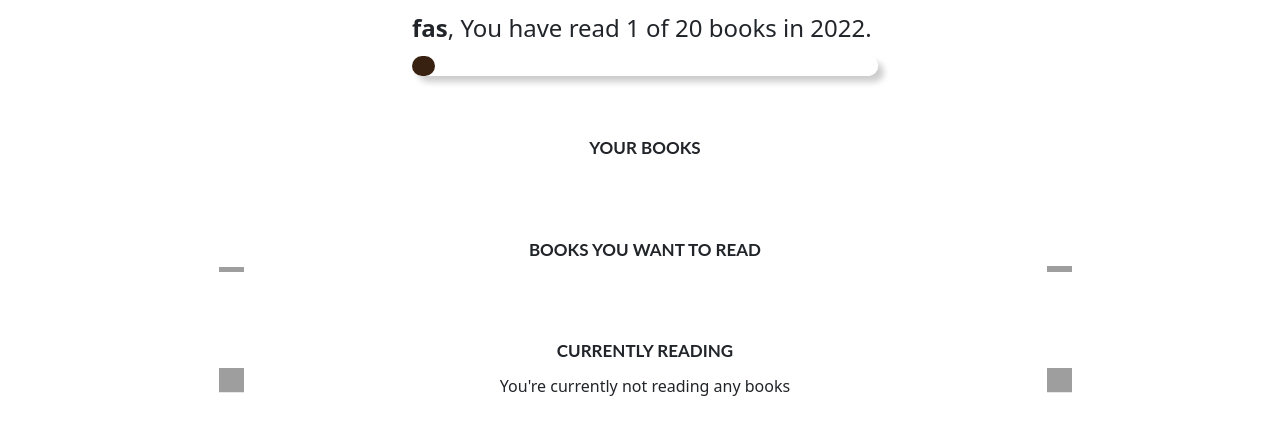
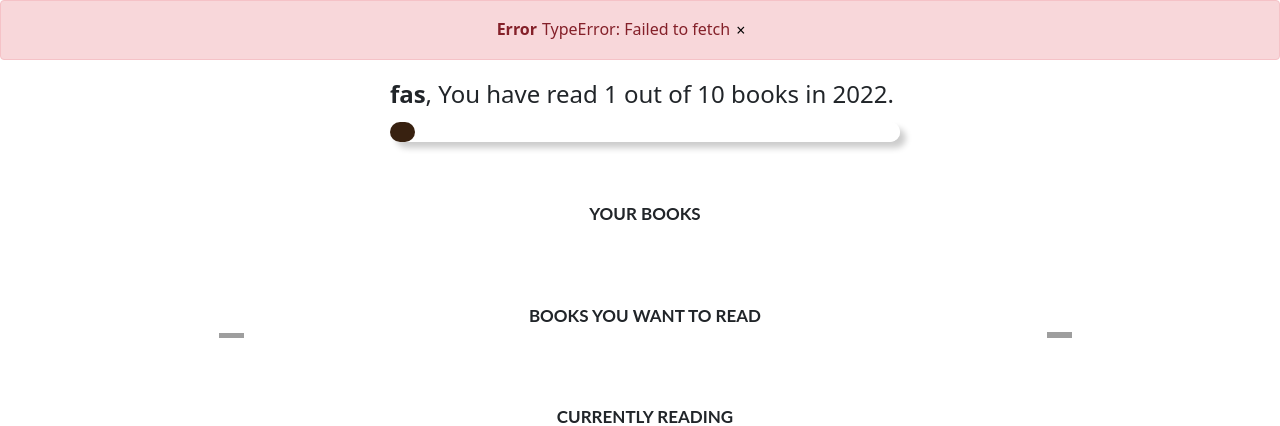
Before and after one commit to Cica-Maca/GoodBooks, a Django app: page /Books/library in a window 1280 px wide. Shown: the part 56-482 px from the top of the page. Run offline with Django 4.2, Linux system fonts and the light colour scheme; a user stored in the database is signed in; data comes from the database, SQL or seed files in the repository; both versions use the stored data as it was after the commit; some libraries are stand-ins or nearby versions; grey boxes are pictures that could not be loaded.

Commit message:
Improved reading goal display

```diff
--- a/Reading/Books/models.py
+++ b/Reading/Books/models.py
@@ -5,6 +5,7 @@ from django.contrib.auth.models import AbstractUser
 
 class User(AbstractUser):
     genres = models.JSONField(default=list)
+    reading_challenge = models.IntegerField(default=10)
 
 class user_book(models.Model):
     user_id = models.ForeignKey(User, related_name="user", on_delete=models.CASCADE)
--- a/Reading/Books/static/javascript.js
+++ b/Reading/Books/static/javascript.js
@@ -101,7 +101,8 @@ if(document.URL.includes('library')){
   document.querySelectorAll('.content-book-hidden').forEach(book => {
     isbn = book.id
     let div = book.parentElement
-    let url, wrongJson;
+    let url
+    let wrongJson = false;
     if (isNaN(isbn)){
       wrongJson = true;
       url = `https://www.googleapis.com/books/v1/volumes/${isbn}`
@@ -109,10 +110,11 @@ if(document.URL.includes('library')){
       url = `https://www.googleapis.com/books/v1/volumes?q=isbn:${isbn}`
     }
     book.remove()
-    fetch(url).then(response => {
+    fetch(url)
+    .then(response => {
       if (!response.ok) return Promise.reject(response);
-    return response.json()
-    }).then(items => {
+    return response.json()})
+    .then(items => {
       if(wrongJson){
         items = JSON.stringify(items)
         items = `{"items":[${items}]}`
@@ -121,6 +123,9 @@ if(document.URL.includes('library')){
 
       bookList(items, div)
       moveArrow
+    })
+    .catch(error =>{
+      serviceError(error)
     })
   })
   window.addEventListener('resize', moveArrow)
@@ -665,7 +670,6 @@ function AdvancedSearchUserQuery() {
 
 
   let url = `https://www.googleapis.com/books/v1/volumes?q=${withoutWordsInTitle}${wordsInTitle}${exactTitle}${isbn}${author}${content}${language}`
-  console.log(url)
   return url
 
 
--- a/Reading/Books/templates/Books/layout.html
+++ b/Reading/Books/templates/Books/layout.html
@@ -24,9 +24,11 @@
               <li class="nav-item">
                 <a class="nav-link" href="{% url 'quotes' %}">Quotes</a>
               </li>
+              {% if user.is_authenticated %}
               <li class="nav-item">
                 <a class="nav-link" href="{% url 'library' %}">My Library</a>
               </li>
+              {% endif %}
               </ul>
             <ul class="navbar-nav mr-right">
               {% if user.is_authenticated %}
--- a/Reading/Books/templates/Books/library.html
+++ b/Reading/Books/templates/Books/library.html
@@ -6,8 +6,16 @@
     <div class="content-wrap">
             <div class="profile-books">
                 <div>
-                <strong>{{user.username}}</strong><span>, You have read {{booksRead}} of 20 books in 2022.</span>
-                <progress max="100" value="{{Percentage}}"></progress>
+                {% if booksRead < 20 %}
+                  <strong>{{user.username}}</strong><span>, You have read {{booksRead}} out of {{user.reading_challenge}} books in 2022.</span>
+                  <progress max="100" value="{{Percentage}}"></progress>
+                {% elif booksRead == 0 %}
+                  <strong>{{user.username}}</strong><span>, You have read 0 out of {{user.reading_challenge}} books in 2022.</span>
+                  <progress max="100" value="0"></progress>
+                {% else %}
+                  <strong>{{user.username}}</strong><span>Congragulations, you have completed your challenge.</span>
+                  <progress max="100" value="100"></progress>
+                {% endif %}
                 </div>
             </div>
             <div class="author-name">Your books</div>
--- a/Reading/Books/views.py
+++ b/Reading/Books/views.py
@@ -12,13 +12,11 @@ from .models import User, user_book
 import requests
 import json
 
-# Create your views here.
 
 def index(request):
     genres = ["Fantasy", "Crime", "Romance", "Horror", "Biography"]
     if request.user.is_authenticated:
-        user = User.objects.get(username=request.user.username)
-        genres = user.genres
+        genres = request.user.genres
 
     Top_this_week = top_books()
     return render(request, "Books/index.html", {
@@ -167,6 +165,7 @@ def library(request):
     userBooks = user_book.objects.filter(user_id=request.user, is_read=True)
     wantRead = user_book.objects.filter(user_id=request.user, to_read=True)
     reading = user_book.objects.filter(user_id=request.user, is_reading=True)
+    readingChallenge = request.user.reading_challenge
     userBooksNumber = user_book.objects.filter(user_id=request.user, is_read=True).count()
     return render(request, "books/library.html", {
         "Books": userBooks,
```
Also changed, not shown: Reading/Books/migrations/0005_user_reading_challenge.py (added), Reading/db.sqlite3.
